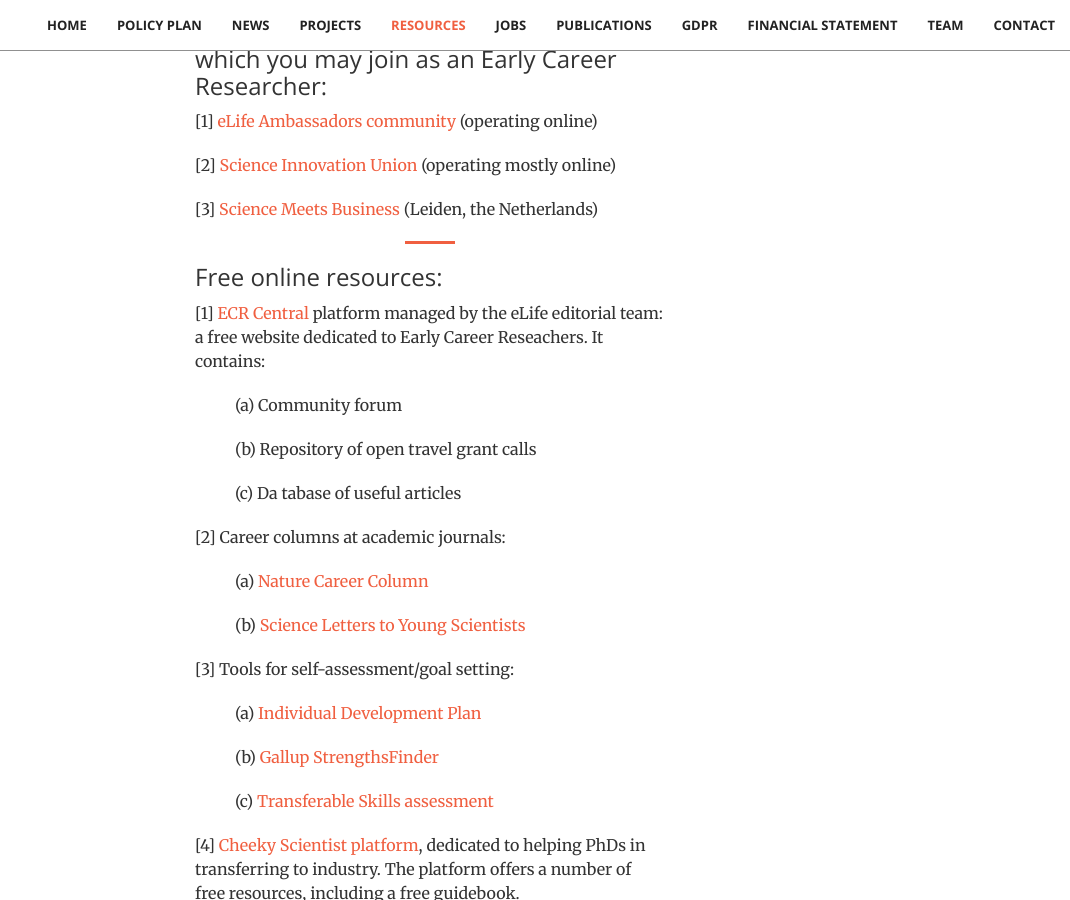
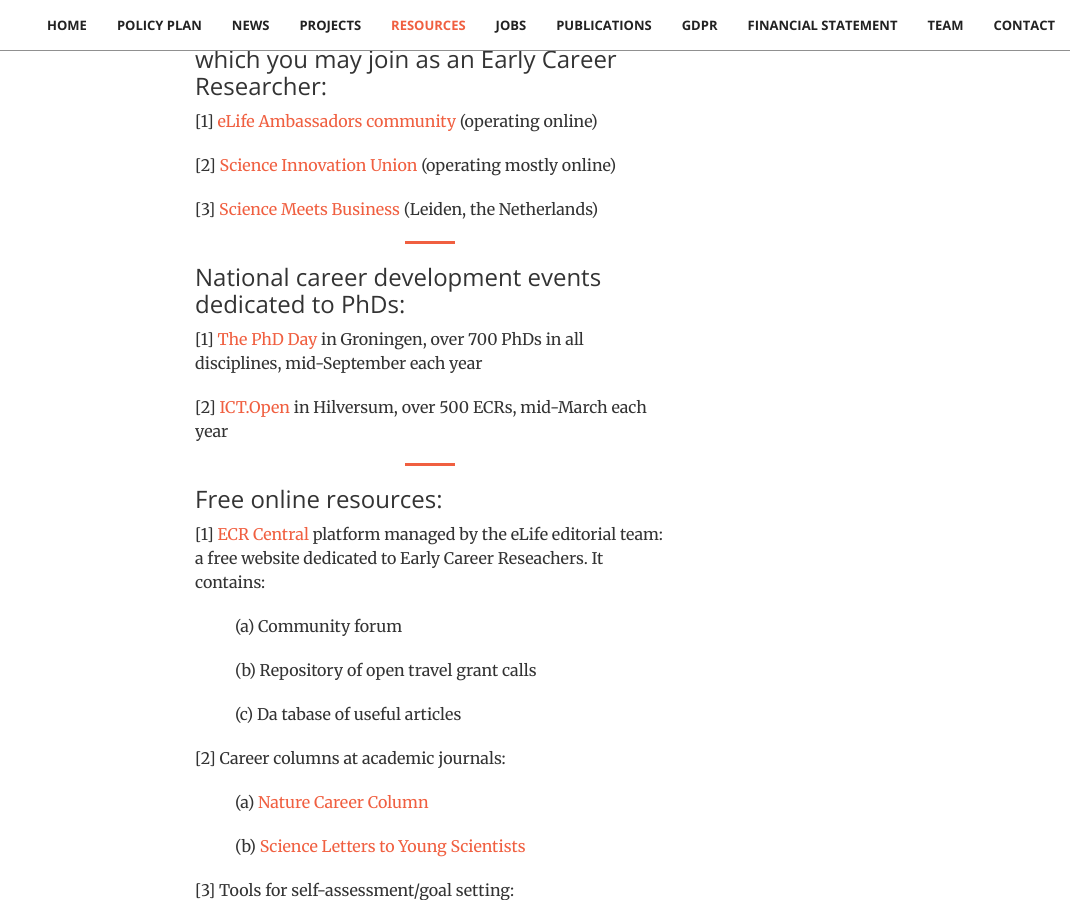
Before and after one commit to stichting-solaris/stichting-solaris.github.io, a Jekyll site: the page built from index.html, in a window 1280 px wide and 900 px high, scrolled down 10914 px. Shown: the whole window, without its empty margins (210-1280 px from the left). Built offline with Jekyll 4.4.1, drawn with Linux system fonts in a browser that asks for light colours.

Commit message:
Update resources.html

```diff
--- a/_includes/resources.html
+++ b/_includes/resources.html
@@ -64,6 +64,12 @@
 
                 <p>[3] <a href="https://www.sciencemeetsbusiness.nl">Science Meets Business</a> (Leiden, the Netherlands)</p>
 
+<!-- Events): -->
+                <hr class="primary">
+                <h3 class="section-heading">National career development events dedicated to PhDs:</h3>
+                <p>[1] <a href="https://phd-day.nl">The PhD Day</a> in Groningen, over 700 PhDs in all disciplines, mid-September each year</p>
+
+                <p>[2] <a href="https://ict-research.nl/ict-open/">ICT.Open</a> in Hilversum, over 500 ECRs, mid-March each year</p>
 
 <!-- Free online resources): -->
                 <hr class="primary">
```
